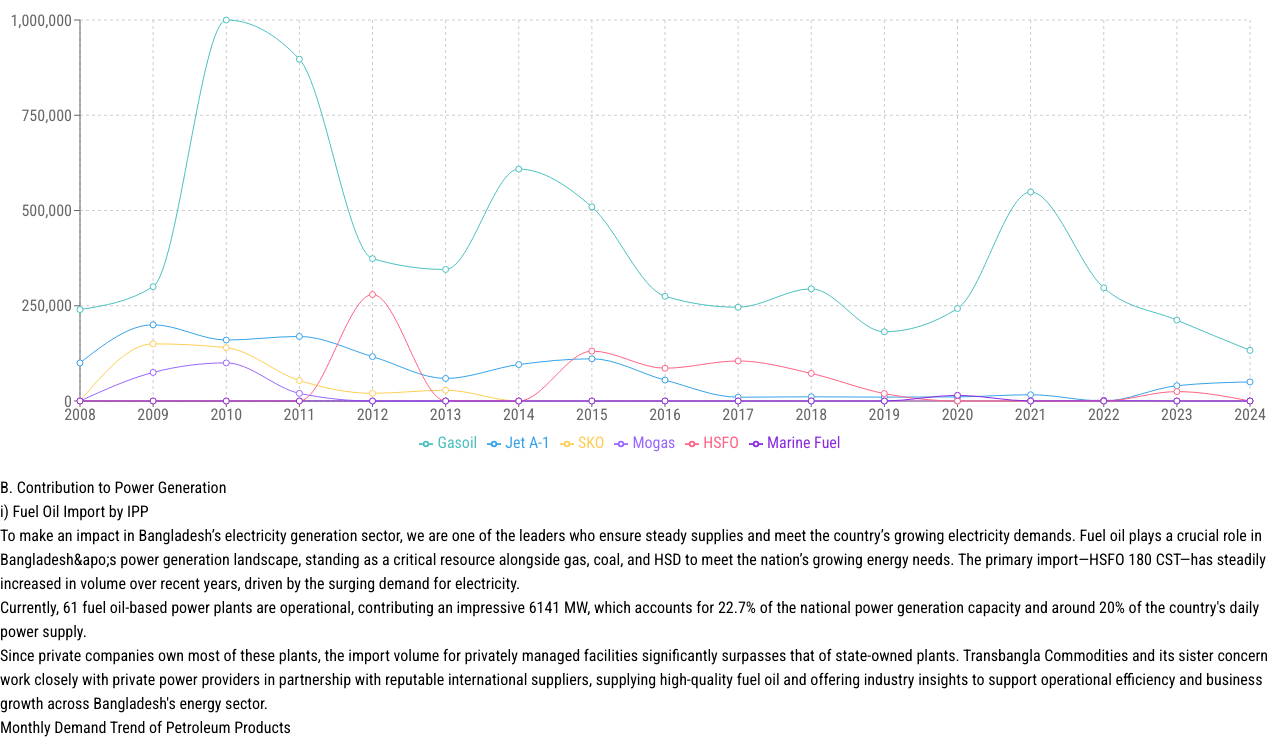
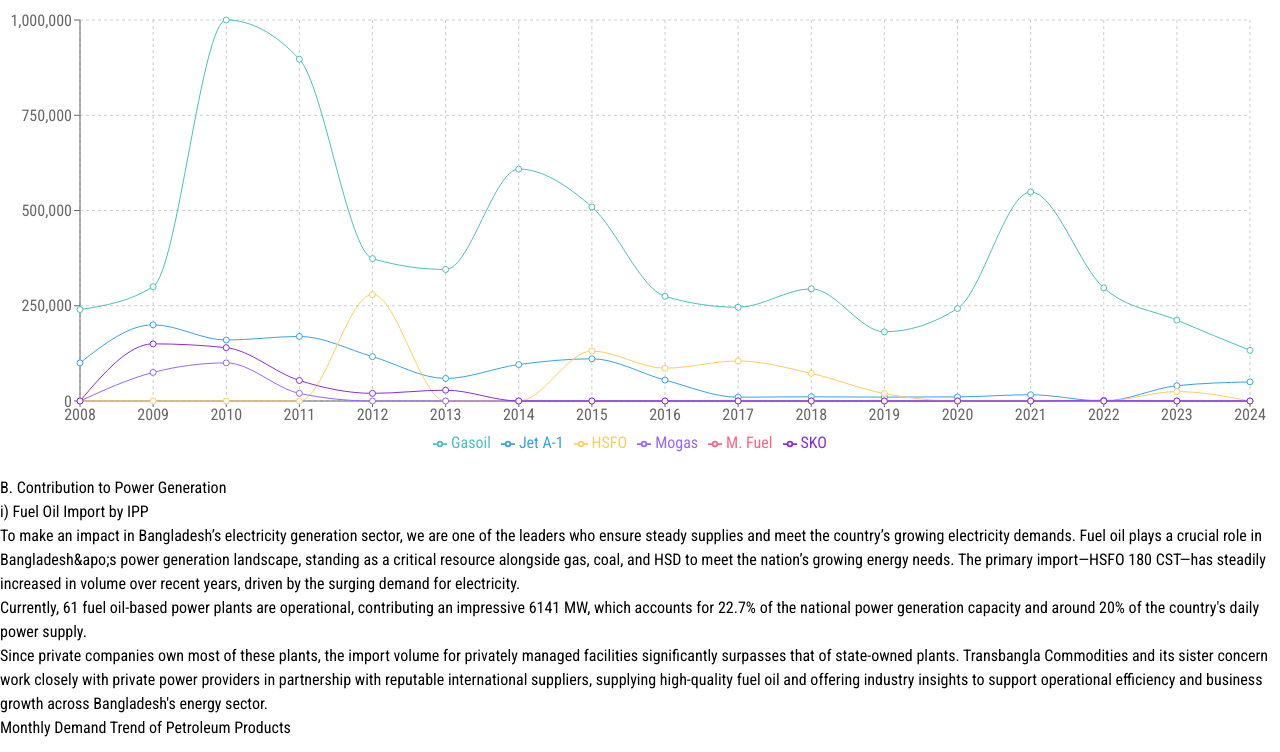
Before and after one commit to Ashik-Ahmed/tbcl-website, a Next.js app: page /expertise in a window 1280 px wide. Shown: the part 1507-2259 px from the top of the page. Built offline with nearby package versions, Linux system fonts and the light colour scheme.

Commit message:
chart legend order unified

```diff
--- a/src/app/components/Charts/ProductWiseSupplyChart.jsx
+++ b/src/app/components/Charts/ProductWiseSupplyChart.jsx
@@ -47,10 +47,10 @@ const ProductWiseSupplyChart = () => {
                     <Legend />
                     <Line type="monotone" dataKey="Gasoil" stroke="#4BC0C0" />
                     <Line type="monotone" dataKey="Jet A-1" stroke="#36A2EB" />
-                    <Line type="monotone" dataKey="SKO" stroke="#FFCE56" />
+                    <Line type="monotone" dataKey="HSFO" stroke="#FFCE56" />
                     <Line type="monotone" dataKey="Mogas" stroke="#9966FF" />
-                    <Line type="monotone" dataKey="HSFO" stroke="#FF6384" />
-                    <Line type="monotone" dataKey="Marine Fuel" stroke="#8A2BE2" />
+                    <Line type="monotone" dataKey="M. Fuel" stroke="#FF6384" />
+                    <Line type="monotone" dataKey="SKO" stroke="#8A2BE2" />
                 </LineChart>
             </ResponsiveContainer>
         </div>
```
